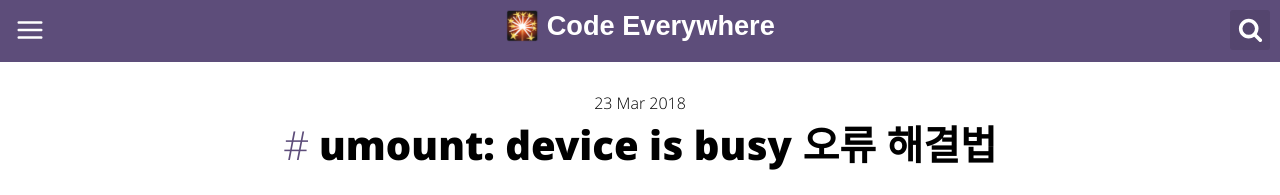
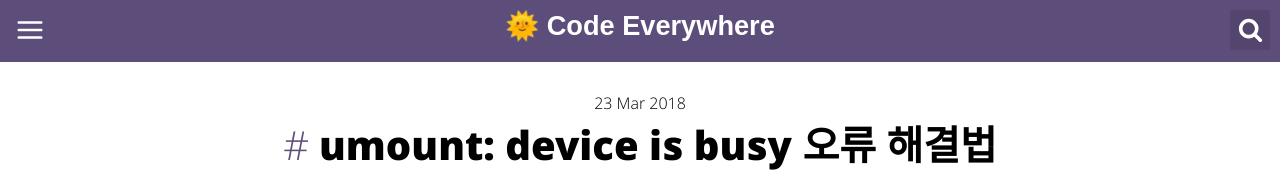
Before and after one commit to rainofpainki/rainofpainki.github.io, a Jekyll site: the page built from _posts/2018-03-23-device_is_busy.md, in a window 1280 px wide and 900 px high. Shown: the top 195 px of the window. Built offline with Jekyll 4.4.1, drawn with Linux system fonts in a browser that asks for light colours; comment, search, counter and statistics services are not loaded.

Commit message:
change emoji

```diff
--- a/_includes/footer.html
+++ b/_includes/footer.html
@@ -1,5 +1,5 @@
 <footer>
 
-	<p><span class="light">🎇</span> {{site.title}}</p>
+	<p><span class="light">🌞</span> {{site.title}}</p>
 
 </footer>
--- a/_includes/header-default.html
+++ b/_includes/header-default.html
@@ -6,7 +6,7 @@
         </div>
 
         <h1>
-            <span class="site-title"><span class="light">🎇</span>{{site.title}}</span>
+            <span class="site-title"><span class="light">🌞</span>{{site.title}}</span>
         </h1>
 
         <div class="icons-home">
--- a/_includes/header-post.html
+++ b/_includes/header-post.html
@@ -1,4 +1,4 @@
 <header class="header-post">
-    <p>🎇 {{site.title}}</p>
+    <p>🌞 {{site.title}}</p>
     {% include menu-search.html %}
 </header>
--- a/_includes/menu-search.html
+++ b/_includes/menu-search.html
@@ -18,7 +18,7 @@
     {% assign filename = page.url | replace_first: '/', '' | replace: '/', '-'  | replace: '.html', '.md' %}
     <ul>
       <li><span>😃</span></li>
-      <li><span> <span class="light">🎇</span> {{site.title}}</span></li>
+      <li><span> <span class="light">🌞</span> {{site.title}}</span></li>
       <li><span> {{page.url}}</span></li>
       <li><span> {{page.title}}</span></li>
     </ul>
```
